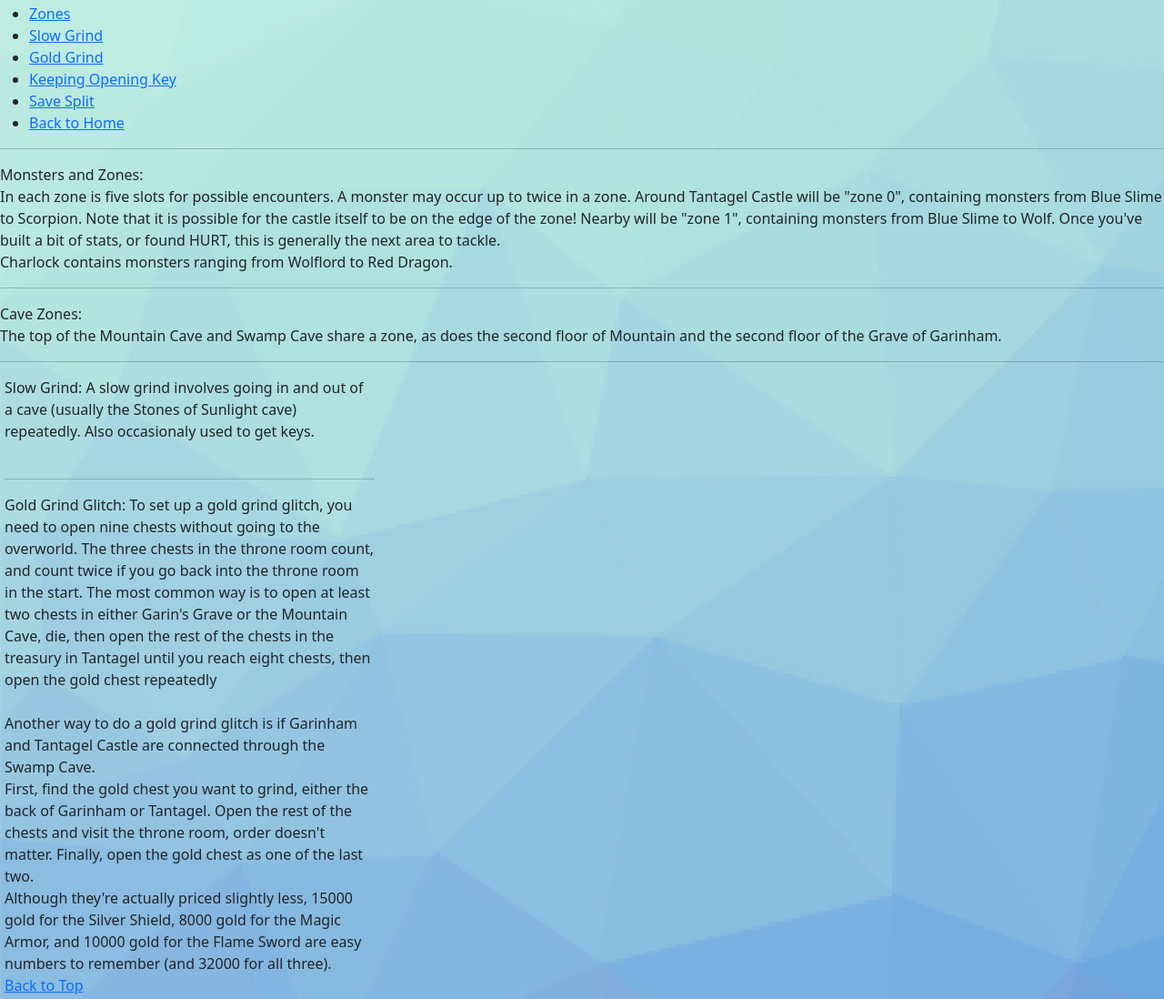
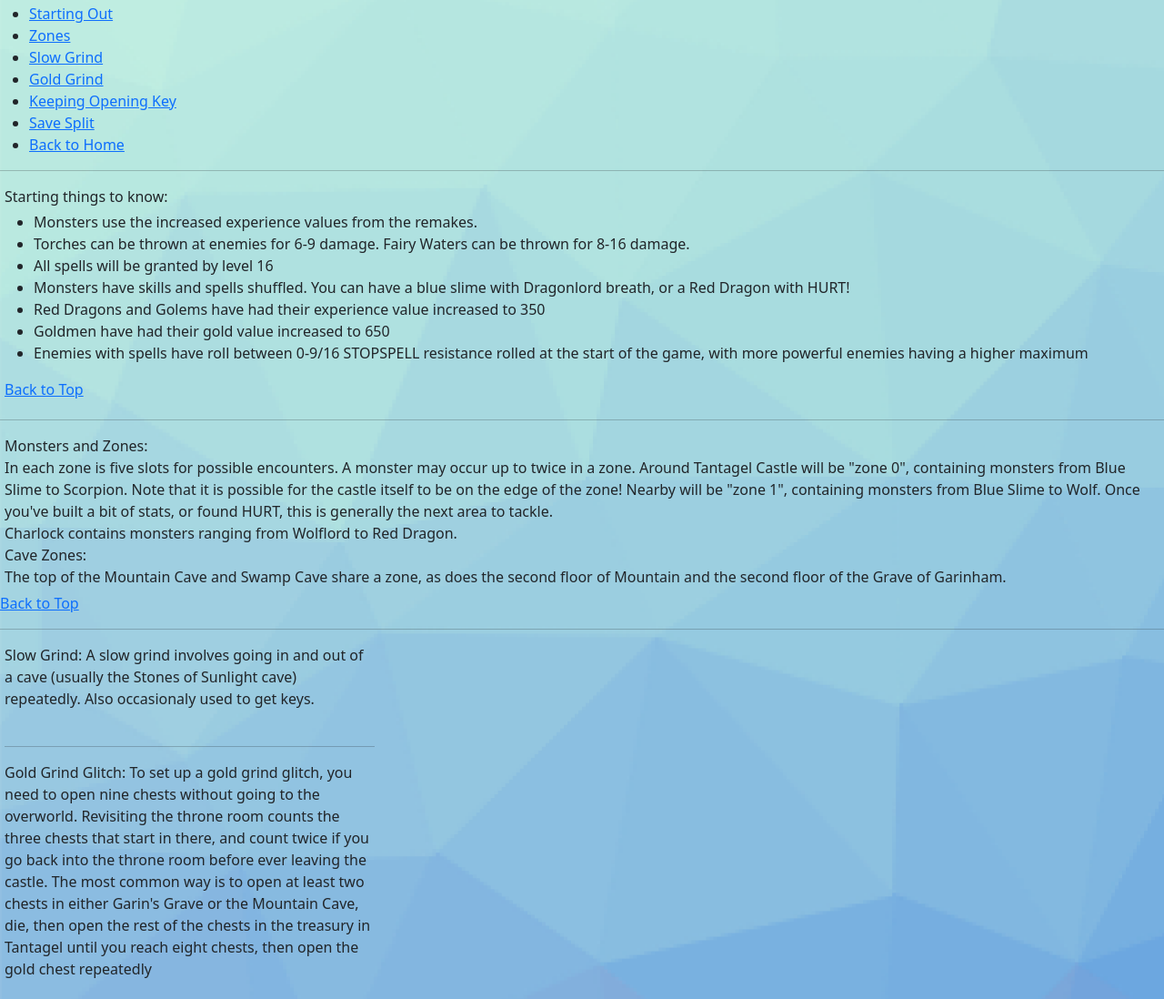
Before and after one commit to dwaffle/dwr_utils, a plain HTML site: page tips.html in a window 1280 px wide. Shown: the part 81-1179 px from the top of the page at 91% size. Drawn offline with nearby package versions, Linux system fonts and the light colour scheme.

Commit message:
CSS on the Starting Out page

```diff
--- a/index.css
+++ b/index.css
@@ -36,11 +36,11 @@ ul{
 }
 
 .getting-started{
-    margin: 5px;
+    margin: 10px;
 }
 
 .instructions{
-    margin: 5px;
+    margin: 10px;
 }
 
 .gold_grind{
--- a/tips.html
+++ b/tips.html
@@ -12,6 +12,7 @@
     <a id="contents"></a>
     Table of Contents:
     <ul>
+        <li><a href="#starting-hints">Starting Out</a></li>
         <li><a href="#zones">Zones</a></li>
         <li><a href="#slowgrind">Slow Grind</a></li>
         <li><a href="#gold_grind">Gold Grind</a></li>
@@ -21,17 +22,36 @@
     </ul>
     <hr>
     <div class="row">
-        <div class="col">
+        <div class="col gold_grind">
+        Starting things to know:
+            <ul>
+                <li>Monsters use the increased experience values from the remakes.</li>
+                <li>Torches can be thrown at enemies for 6-9 damage.  Fairy Waters can be thrown for 8-16 damage.</li>
+                <li>All spells will be granted by level 16</li>
+                <li>Monsters have skills and spells shuffled.  You can have a blue slime with Dragonlord breath, or a Red Dragon with HURT!</li>
+                <li>Red Dragons and Golems have had their experience value increased to 350</li>
+                <li>Goldmen have had their gold value increased to 650</li>
+                <li>Enemies with spells have roll between 0-9/16 STOPSPELL resistance rolled at the start of the game, with more powerful enemies having a higher maximum</li>
+            </ul>
+            <a href="#contents">Back to Top</a>
+        </div>
+    </div>
+    <div class="col"></div>
+    <div class="col"></div>
+    <hr>
+    <div class="row">
+        <div class="col gold_grind">
             <a id="#zones"></a>
             Monsters and Zones:<br>
             In each zone is five slots for possible encounters.  A monster may occur up to twice in a zone.
             Around Tantagel Castle will be "zone 0", containing monsters from Blue Slime to Scorpion.  Note that it is possible for the castle
             itself to be on the edge of the zone!  Nearby will be "zone 1", containing monsters from Blue Slime to Wolf.  Once you've built a bit
             of stats, or found HURT, this is generally the next area to tackle.<br>  Charlock contains monsters ranging from Wolflord to Red Dragon.
-            <hr>
+            <br>
             Cave Zones:<br>
             The top of the Mountain Cave and Swamp Cave share a zone, as does the second floor of Mountain and the second floor of the Grave of Garinham.
         </div>
+        <a href="#contents">Back to Top</a>
     </div>
     <hr>
     <div class="row">
@@ -43,9 +63,9 @@
             <hr>
             <a id="gold_grind"></a>
             Gold Grind Glitch: To set up a gold grind glitch, you need to open nine chests without going to the overworld.
-            The three chests in the throne room count, and count twice if you go back into the throne room in the start.
-            The most common way is to open at least two chests in
-            either Garin's Grave or the Mountain Cave, die, then open the rest of the chests in the treasury in Tantagel
+            Revisiting the throne room counts the three chests that start in there, and count twice if you go back into the throne room before ever leaving the castle.
+            The most common way is to open at least two chests in either
+            Garin's Grave or the Mountain Cave, die, then open the rest of the chests in the treasury in Tantagel
             until you reach eight chests, then open the gold chest repeatedly
             <br><br>
             Another way to do a gold grind glitch is if Garinham and Tantagel Castle are connected through the Swamp Cave.<br>
```
Also changed, not shown: starting.html (+6 -17 lines).
